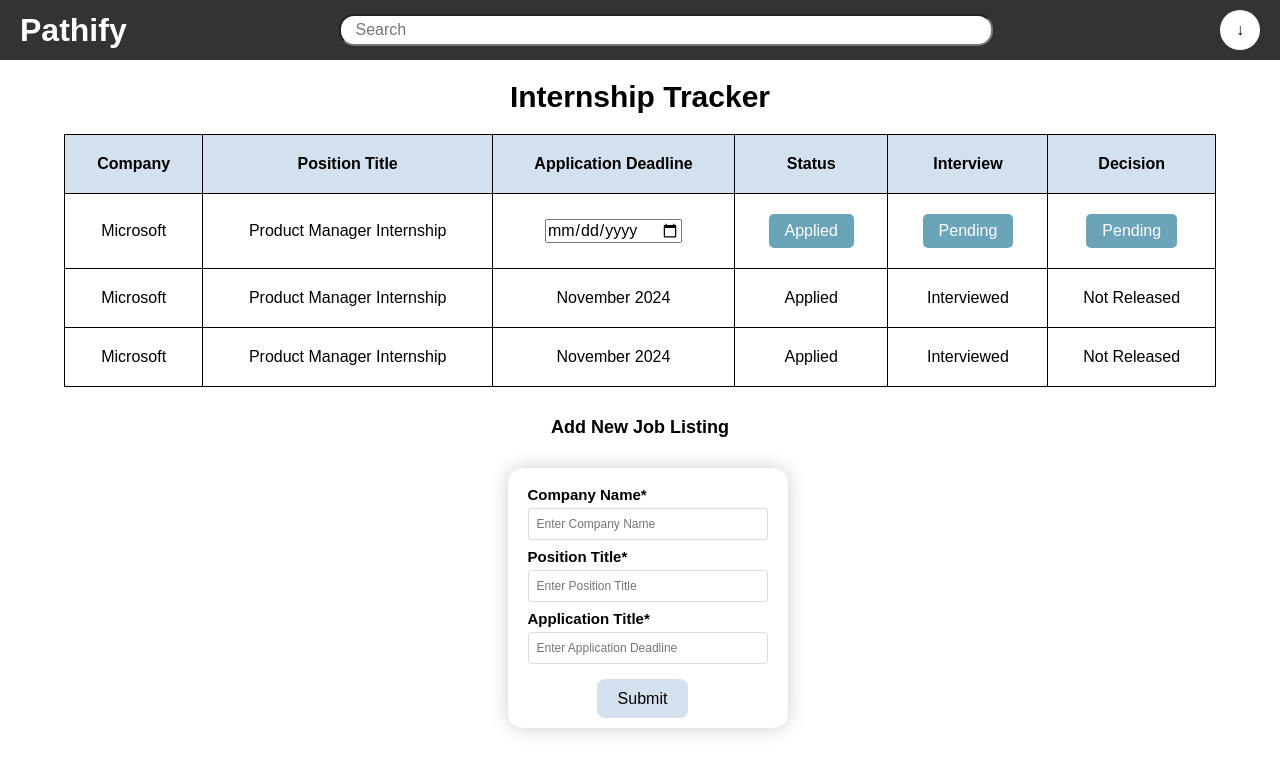
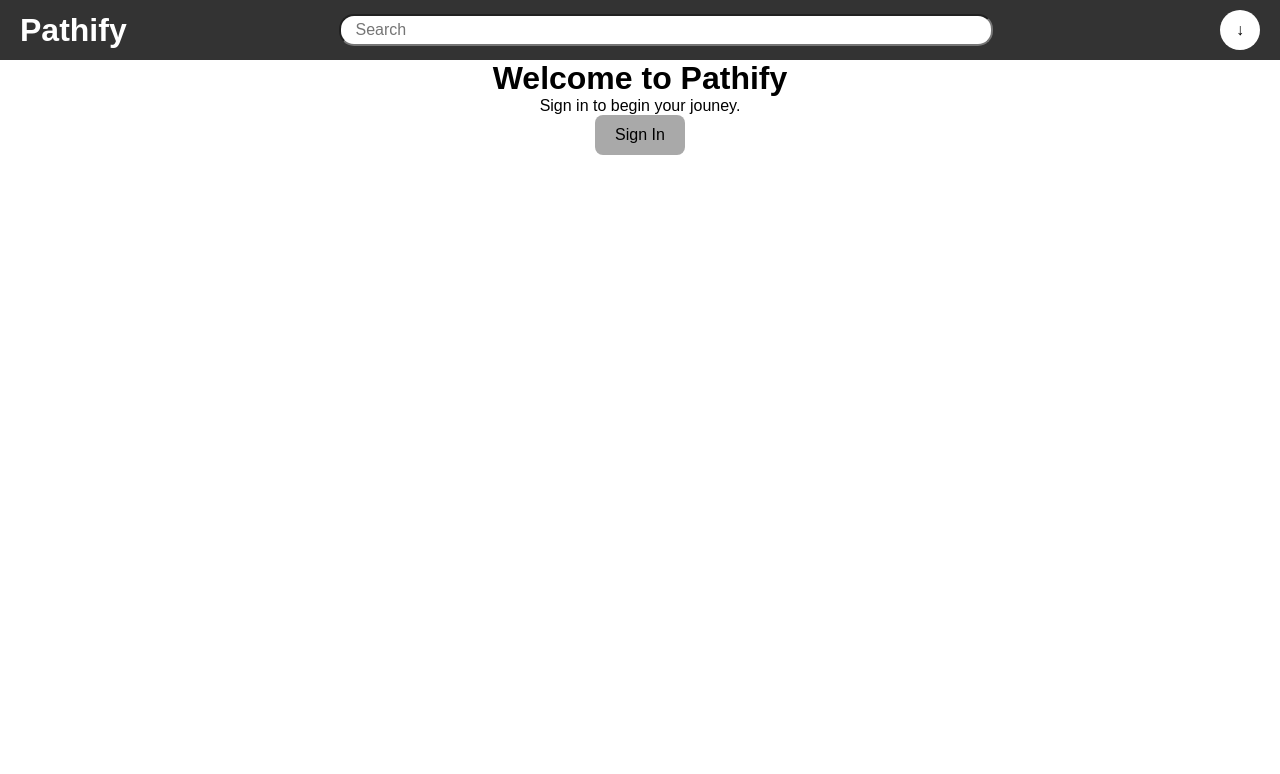
Before and after one commit to by04min/Pathify, a React (Vite) app in the folder pathify/: page / in a window 1280 px wide. Shown: the top 774 px of the page. Built offline with nearby package versions, Linux system fonts and the light colour scheme.

Commit message:
minor changes to UI of home page

```diff
--- a/pathify/src/pages/Home.css
+++ b/pathify/src/pages/Home.css
@@ -14,6 +14,7 @@
 
 /* Enables scrolling as more jobs are being added*/
 .table-container{
+    display: flex;
     max-height: 400px; /* Adjust height as needed */
     overflow-y: auto;  /* Enables vertical scrolling */
 }
@@ -96,9 +97,9 @@
 
 .home-form-buttons{
     margin-top: 15px;
-    background-color: rgba(197, 214, 232, 0.753);
+    background-color: #6ba4b9;
     margin-right: 10px;
-    color:black;
+    color:white;
     font-family: sans-serif;
     font-size: 16px;
 }
--- a/pathify/src/pages/Home.jsx
+++ b/pathify/src/pages/Home.jsx
@@ -24,7 +24,6 @@ function Home() {
 
     return(
         <div>
-            {/*}
             {!user ? (
                 <div className="default-welcome">
                     <h1>Welcome to Pathify</h1>
@@ -34,7 +33,6 @@ function Home() {
                     </button>
                 </div>
             ) : (
-            {/*})*/}
 
             <div className='big-home-container'>
                 <h1 className='title'>Internship Tracker</h1>
@@ -59,7 +57,7 @@ function Home() {
                                 {/* Filler until we get out SQL set up */}
                                 <td> Microsoft </td>
                                 <td> Product Manager Internship </td>
-                                <td> <DateSelector/> </td>
+                                <td> mm/dd/yyyy </td>
                                 <td> <StatusDropdown/>  </td>
                                 <td> <InterviewDropdown/> </td>
                                 <td> <DecisionDropdown/> </td>
@@ -82,7 +80,6 @@ function Home() {
                                 <td> Interviewed </td>
                                 <td> Not Released </td>
                             </tr>
-
                         </tbody>
                     </table>
                 </div>
@@ -92,13 +89,13 @@ function Home() {
                     <div className='home-form-container'>
                         <form className='home-form'>
                             <label className='home-form-label' htmlFor='company-name'> Company Name* </label>
-                            <input className='home-form-input' type="text" placeholder="Enter Company Name" name="company-name"></input>
+                            <input className='home-form-input' type="text" placeholder="Enter Company Name" name="company-name" required></input>
 
                             <label className='home-form-label' htmlFor='position-title'> Position Title* </label>
-                            <input className='home-form-input' type="text" placeholder="Enter Position Title" name="position-title" ></input>
+                            <input className='home-form-input' type="text" placeholder="Enter Position Title" name="position-title"required ></input>
 
-                            <label className='home-form-label' htmlFor='application-deadline'> Application Title* </label>
-                            <input className='home-form-input' type="text" placeholder="Enter Application Deadline" name="application-deadline" ></input>
+                            <label className='home-form-label' htmlFor='application-deadline'> Application Deadline* </label>
+                            <input className='home-form-input' type="text" placeholder="Enter Application Deadline" name="application-deadline"required ></input>
 
                             <button className="home-form-buttons" type="submit"> Submit </button>
                         </form>
@@ -106,6 +103,7 @@ function Home() {
 
                 </div>
             </div>
+            )}
         </div>
     );
 }
```
